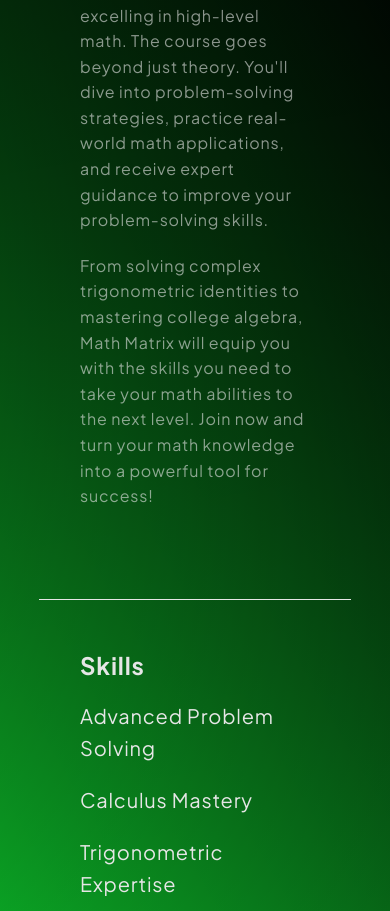
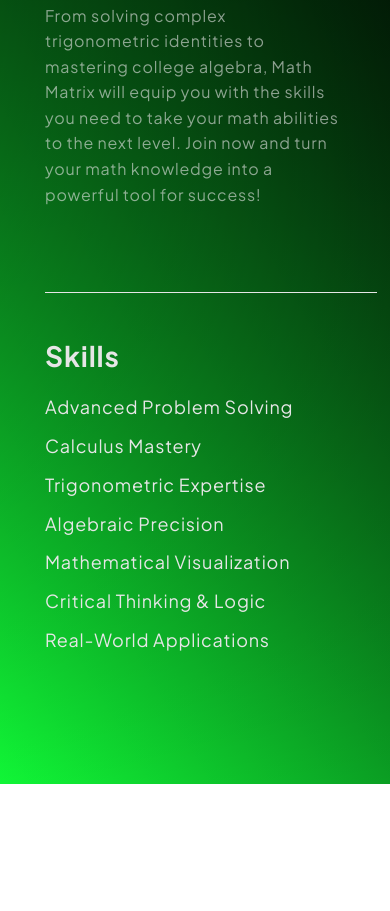
Before and after one commit to Himanshu-ABES/Edvyn, a plain HTML site: page math-matrix.html in a window 390 px wide. Shown: the part 1086-1997 px from the top of the page. After the commit the page ends 1870 px from the top, so only its background shows below. Drawn offline with nearby package versions, Linux system fonts and the light colour scheme.

Commit message:
responsiveness added to courses.css

```diff
--- a/css/courses.css
+++ b/css/courses.css
@@ -168,8 +168,9 @@ body {
 }
 
 hr {
-    width: 80%; /* Adjust the width as needed */
+    width: 85%; /* Adjust the width as needed */
     margin: 0 auto; /* Center the hr element */
+    margin: 45px;
     height: 1px; /* Adjust the height to reduce thickness */
     background-color: #E6E6E6;
     border: none; /* Remove the default border */
@@ -226,7 +227,7 @@ footer {
 /* For mobile devices (max-width: 767px) */
 @media (max-width: 767px) {
     .navbar {
-        padding: 0 1.5rem;
+        padding: 0 1.5rem; /* Reduce navbar padding */
     }
 
     .navbar .nav-items {
@@ -239,10 +240,12 @@ footer {
 
     .content {
         padding-top: 6rem; /* Adjust padding for smaller screens */
+        padding-left: 1rem; /* Reduce left margin */
+        padding-right: 1rem; /* Reduce right margin */
     }
 
     .course-summary {
-        margin: 20px 30px;
+        margin: 25px 45px; /* Reduce margins for course-summary */
         flex-direction: column; /* Stack the heading and paragraph */
     }
 
@@ -252,7 +255,21 @@ footer {
     }
 
     .course-summary .paragraph {
-        margin-bottom: 20px;
+        margin: 0; /* Remove default margin */
+        margin-bottom: 20px; /* Space between paragraphs */
+        font-size: 16px; /* Adjust font size if necessary */
+        line-height: 1.6;
+        text-align: justify; /* Align the paragraph text */
+    }
+
+    .course-summary .skills {
+        width: 100%; /* Ensure skills take up full width */
+    }
+
+    .course-summary .skills p {
+        font-size: 18px; /* Reduce font size for better readability */
+        margin-bottom: 10px; /* Ensure there's space between skills */
+        word-wrap: break-word; /* Force skills to wrap to next line */
     }
 
     .footer-content {
@@ -265,26 +282,3 @@ footer {
         margin-bottom: 10px;
     }
 }
-
-/* For tablets (max-width: 1024px) */
-@media (max-width: 1024px) {
-    .navbar {
-        padding: 0 2rem;
-    }
-
-    .content {
-        padding-top: 8rem;
-    }
-
-    .course-summary {
-        margin: 50px 80px;
-    }
-
-    .course-summary .heading h3 {
-        font-size: 24px;
-    }
-
-    .course-summary .skills p {
-        font-size: 20px;
-    }
-}
```
